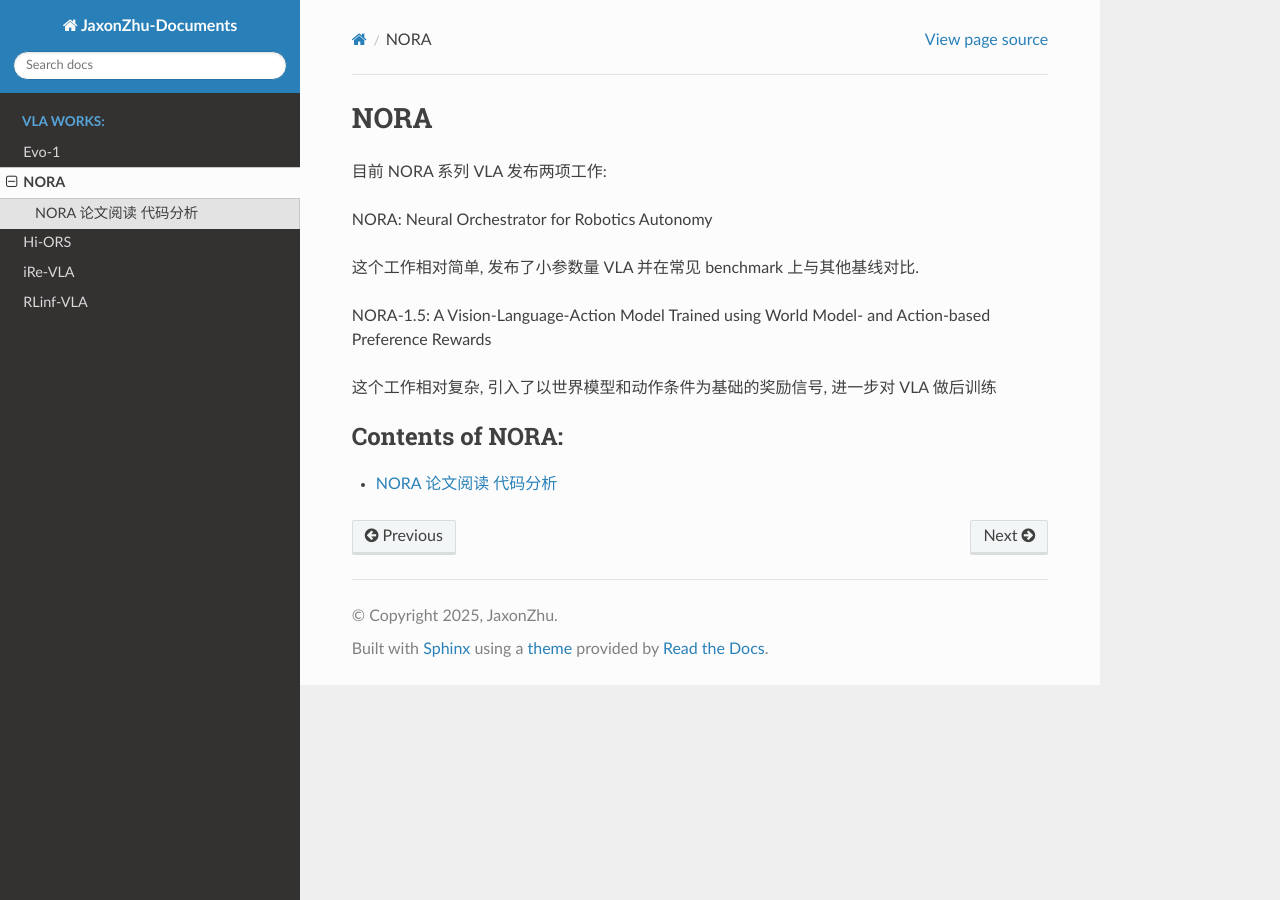
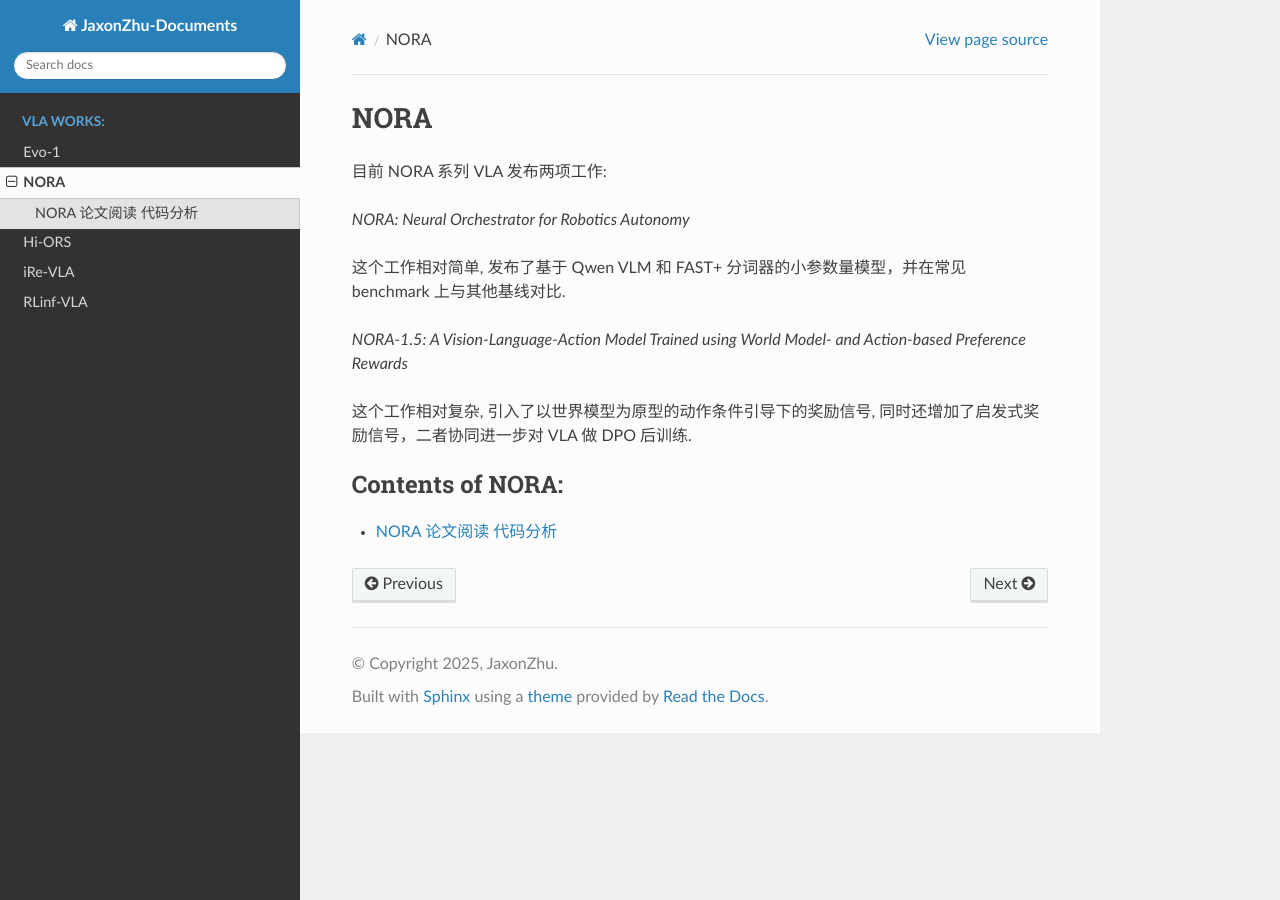
Before and after one commit to JaxonZhu/my-docs, a Sphinx documentation site: the page built from docs/source/index-NORA-HEAD.rst, in a window 1280 px wide. Built offline with Sphinx 7.4.7 and the Read the Docs theme 3.1.0, drawn with Linux system fonts in a browser that asks for light colours; pages that are not in the unit, such as notebooks, are missing from menus.

Commit message:
2025.12.01 / aw-win / modify some texts in index-*-HEAD.rst

```diff
--- a/docs/source/index-Evo-1-HEAD.rst
+++ b/docs/source/index-Evo-1-HEAD.rst
@@ -3,11 +3,11 @@ Evo-1
 
 论文标题
 
-Evo-1: Lightweight Vision-Language-Action Model with Preserved Semantic Alignment
+*Evo-1: Lightweight Vision-Language-Action Model with Preserved Semantic Alignment*
 
-可以说 Evo-1 相当于国内版 SmolVLA 了，点赞~
+可以说 Evo-1 相当于中国大陆版 SmolVLA 了。
 
-原生 VLM 是什么意思？与 post-hoc alignment 不同，后者只是对纯文本大模型进行改造以处理图像，而 InternVL3 联合学习大规模多模态和文本语料库中的语言与视觉理解能力。从 InternVL 的开源文档上可以看出，InternVL-3 包含了 InternViT-300M 和 Qwen2.5-0.5B ，也就是这俩组合成了 InternVL-3 ；若不了解 InternVL 系列模型的话，可能会有“为什么论文内容是 InternVL-3 但是论文 VLA 架构图中是 InternViT-300M ？”这样的疑问。
+论文中提到的原生 VLM 想表达的意思是，作者使用的 VLM backbone 与 post-hoc alignment 类型不同，后者只是对纯文本大模型进行改造以处理图像，而 InternVL3 联合学习大规模多模态和文本语料库中的语言与视觉理解能力。从 InternVL 的开源文档上可以看出，InternVL-3 包含了 InternViT-300M 和 Qwen2.5-0.5B ，也就是这俩组合成了 InternVL-3 ；若不了解 InternVL 系列模型的话，可能会有 “为什么论文内容是 InternVL-3 但是论文 VLA 架构图中是 InternViT-300M ？” 这样的疑问。
 
 无需机器人数据预训练，我想这个意思具体是指 Evo-1 没有类似 OpenVLA 系或者 pi 系使用 OXE 这样 robot datasets 预训练 action-expert 的过程，而是在具体任务（仿真 / 实机）上采集的演示轨迹，直接进行两阶段训练。
 
--- a/docs/source/index-HiORS-HEAD.rst
+++ b/docs/source/index-HiORS-HEAD.rst
@@ -1,7 +1,7 @@
 Hi-ORS
 ===============
 
-Hi-ORS 在极端的二元稀疏奖励下变得更简单了：人在环内干预使得每条轨迹最终都是成功的，导致每条轨迹总奖励都是 1 ，跳过拒绝采样直接计算流损失做策略梯度。拒绝采样反而在密集奖励函数上发挥更多功能：即使人在环内干预导致每条轨迹都是成功的，但是每条轨迹总奖励数值不同，通过拒绝采样下限阈值过滤策略，初筛掉一部分轨迹，通过剩下的轨迹通过总奖励高低分配权重比例进行策略优化，也就能理解 Abstract 部分提到的“奖励加权的监督训练”的意思了。
+Hi-ORS 在极端的二元稀疏奖励下变得更加简单：人在环内干预使得每条轨迹最终都是成功的，导致每条轨迹总奖励都是 1 ，跳过拒绝采样直接计算流损失做策略梯度。拒绝采样反而在密集奖励函数上发挥更多功能：即使人在环内干预导致每条轨迹都是成功的，但是每条轨迹总奖励数值不同，通过拒绝采样下限阈值过滤策略，初筛掉一部分轨迹，通过剩下的轨迹通过总奖励高低分配权重比例进行策略优化，也就能理解 Abstract 部分提到的“奖励加权的监督训练”的意思了。
 
 这个方法在设置奖励下限阈值上应该是需要调参的。我猜测，如果奖励下限阈值序列调的数值普遍低，那么 VLA 表现出来的应该是学得快但是子最优，反之如果奖励下限阈值调的数值普遍高，那么 VLA 表现出来可能是学得很慢但是接近最优。
 
--- a/docs/source/index-NORA-HEAD.rst
+++ b/docs/source/index-NORA-HEAD.rst
@@ -3,13 +3,13 @@ NORA
 
 目前 NORA 系列 VLA 发布两项工作:
 
-NORA: Neural Orchestrator for Robotics Autonomy
+*NORA: Neural Orchestrator for Robotics Autonomy*
 
-这个工作相对简单, 发布了小参数量 VLA 并在常见 benchmark 上与其他基线对比.
+这个工作相对简单, 发布了基于 Qwen VLM 和 FAST+ 分词器的小参数量模型，并在常见 benchmark 上与其他基线对比.
 
-NORA-1.5: A Vision-Language-Action Model Trained using World Model- and Action-based Preference Rewards
+*NORA-1.5: A Vision-Language-Action Model Trained using World Model- and Action-based Preference Rewards*
 
-这个工作相对复杂, 引入了以世界模型和动作条件为基础的奖励信号, 进一步对 VLA 做后训练
+这个工作相对复杂, 引入了以世界模型为原型的动作条件引导下的奖励信号, 同时还增加了启发式奖励信号，二者协同进一步对 VLA 做 DPO 后训练.
 
 .. toctree::
    :maxdepth: 1
--- a/docs/source/index-iRe-VLA-HEAD.rst
+++ b/docs/source/index-iRe-VLA-HEAD.rst
@@ -13,7 +13,7 @@ iRe-VLA
 
 里面还有两个说法/表述也需要关注：(1) 在用标准 PPO 全参微调 VLA 时候，梯度存在噪声，这对 VLA 模型预训练表征产生了负面影响，但是 (2) 在线机器人动作数据能够增强 VLM 上层的表征能力，从而提升 VLA 模型在未见任务中的泛化能力。
 
-论文很短，就 6 页，arXiv:2501.16664v1 版本上也没有显示开源，感觉这个仿真可以开出来看看。。。
+论文很短，就 6 页，arXiv:2501.16664v1 版本上也没有显示开源，感觉这个仿真可以开出来看看。
 
 .. toctree::
    :maxdepth: 1
```
